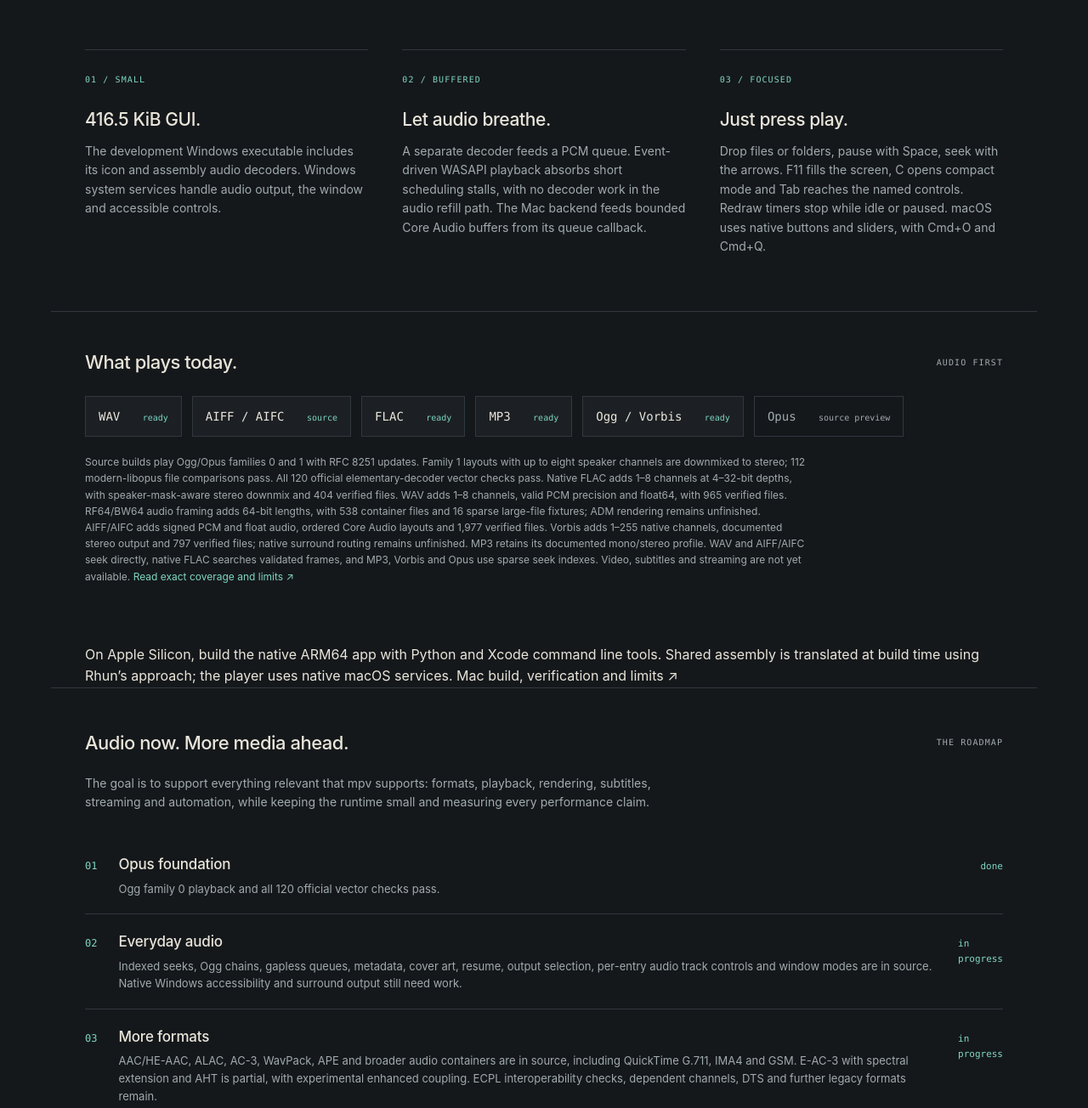
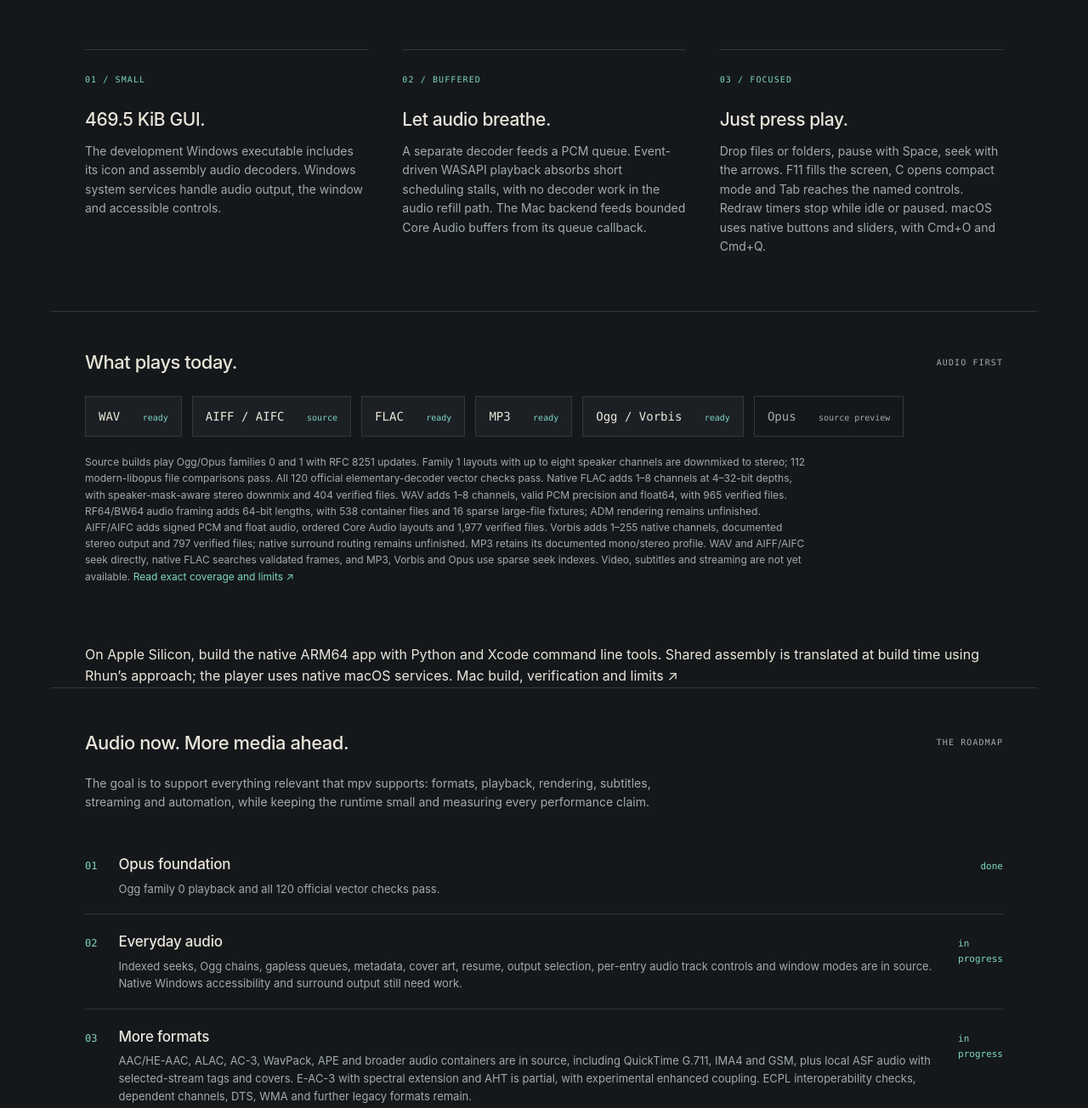
Before and after one commit to levkropp/lamp, a plain HTML site: page index.html in a window 1280 px wide. Shown: the part 1480-2784 px from the top of the page at 85% size. Drawn offline with Linux system fonts and the light colour scheme.

Commit message:
Read ASF tags and selected-stream cover art

```diff
--- a/index.html
+++ b/index.html
@@ -39,7 +39,7 @@
       <figure class="player"><img src="assets/player.png" width="800" height="450" alt="LAMP's dark playback canvas with a track title, seek bar, pause control and volume"><figcaption>Windows assembly renderer, shown with synthetic playback state. Inspired by mpv's compact controls and Rhun's assembly UI approach.</figcaption></figure>
     </section>
     <section class="shell principles" aria-label="Design goals">
-      <article><span class="number">01 / SMALL</span><h2>416.5 KiB GUI.</h2><p>The development Windows executable includes its icon and assembly audio decoders. Windows system services handle audio output, the window and accessible controls.</p></article>
+      <article><span class="number">01 / SMALL</span><h2>469.5 KiB GUI.</h2><p>The development Windows executable includes its icon and assembly audio decoders. Windows system services handle audio output, the window and accessible controls.</p></article>
       <article><span class="number">02 / BUFFERED</span><h2>Let audio breathe.</h2><p>A separate decoder feeds a PCM queue. Event-driven WASAPI playback absorbs short scheduling stalls, with no decoder work in the audio refill path. The Mac backend feeds bounded Core Audio buffers from its queue callback.</p></article>
       <article><span class="number">03 / FOCUSED</span><h2>Just press play.</h2><p>Drop files or folders, pause with Space, seek with the arrows. F11 fills the screen, C opens compact mode and Tab reaches the named controls. Redraw timers stop while idle or paused. macOS uses native buttons and sliders, with Cmd+O and Cmd+Q.</p></article>
     </section>
@@ -55,7 +55,7 @@
       <ol>
         <li><span>01</span><div><h3>Opus foundation</h3><p>Ogg family 0 playback and all 120 official vector checks pass.</p></div><em>done</em></li>
         <li><span>02</span><div><h3>Everyday audio</h3><p>Indexed seeks, Ogg chains, gapless queues, metadata, cover art, resume, output selection, per-entry audio track controls and window modes are in source. Native Windows accessibility and surround output still need work.</p></div><em>in progress</em></li>
-        <li><span>03</span><div><h3>More formats</h3><p>AAC/HE-AAC, ALAC, AC-3, WavPack, APE and broader audio containers are in source, including QuickTime G.711, IMA4 and GSM. E-AC-3 with spectral extension and AHT is partial, with experimental enhanced coupling. ECPL interoperability checks, dependent channels, DTS and further legacy formats remain.</p></div><em>in progress</em></li>
+        <li><span>03</span><div><h3>More formats</h3><p>AAC/HE-AAC, ALAC, AC-3, WavPack, APE and broader audio containers are in source, including QuickTime G.711, IMA4 and GSM, plus local ASF audio with selected-stream tags and covers. E-AC-3 with spectral extension and AHT is partial, with experimental enhanced coupling. ECPL interoperability checks, dependent channels, DTS, WMA and further legacy formats remain.</p></div><em>in progress</em></li>
         <li><span>04</span><div><h3>Video &amp; sync</h3><p>Modern video formats, hardware decode and efficient presentation.</p></div></li>
         <li><span>05</span><div><h3>Subtitles &amp; streaming</h3><p>Timed text, styled subtitles, HTTP, HLS and DASH.</p></div></li>
         <li><span>06</span><div><h3>mpv-relevant coverage</h3><p>Configurable controls, IPC and the relevant long tail of media.</p></div></li>
```
